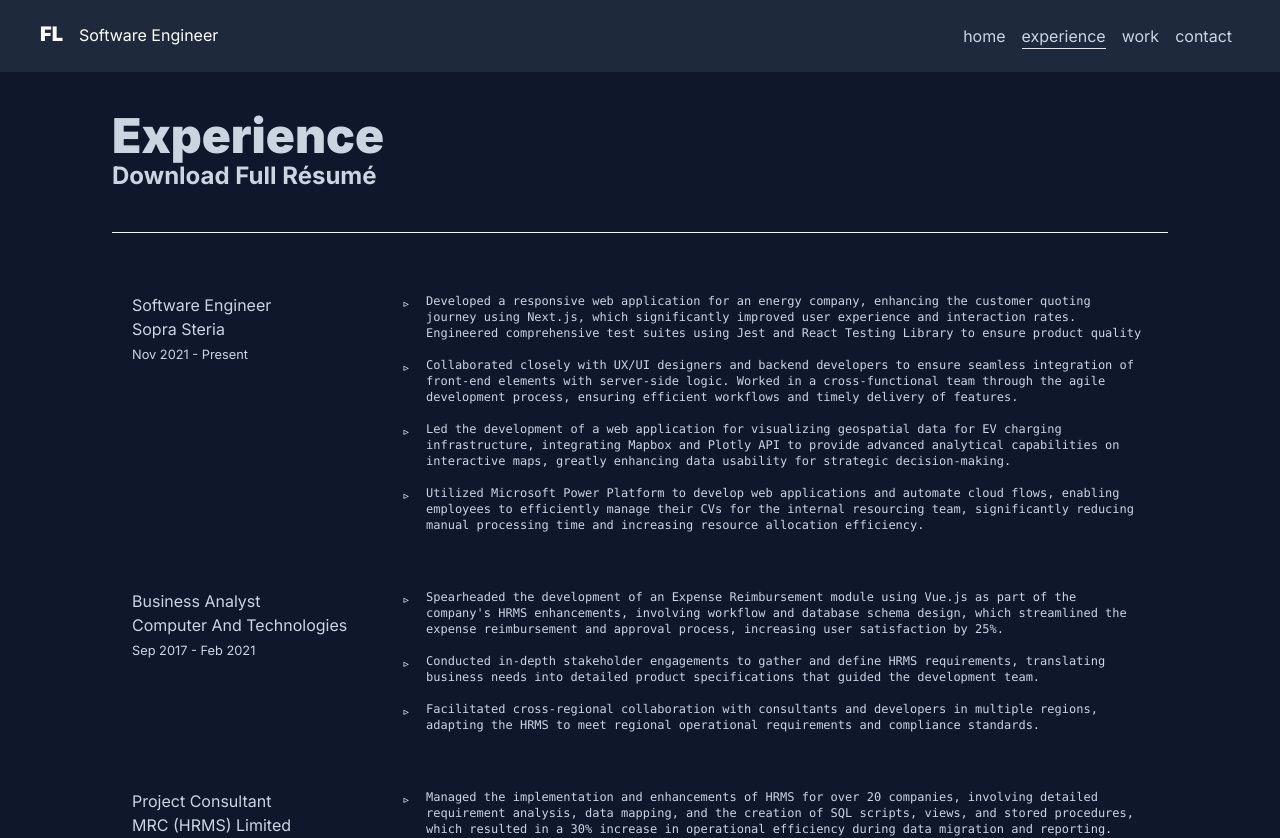
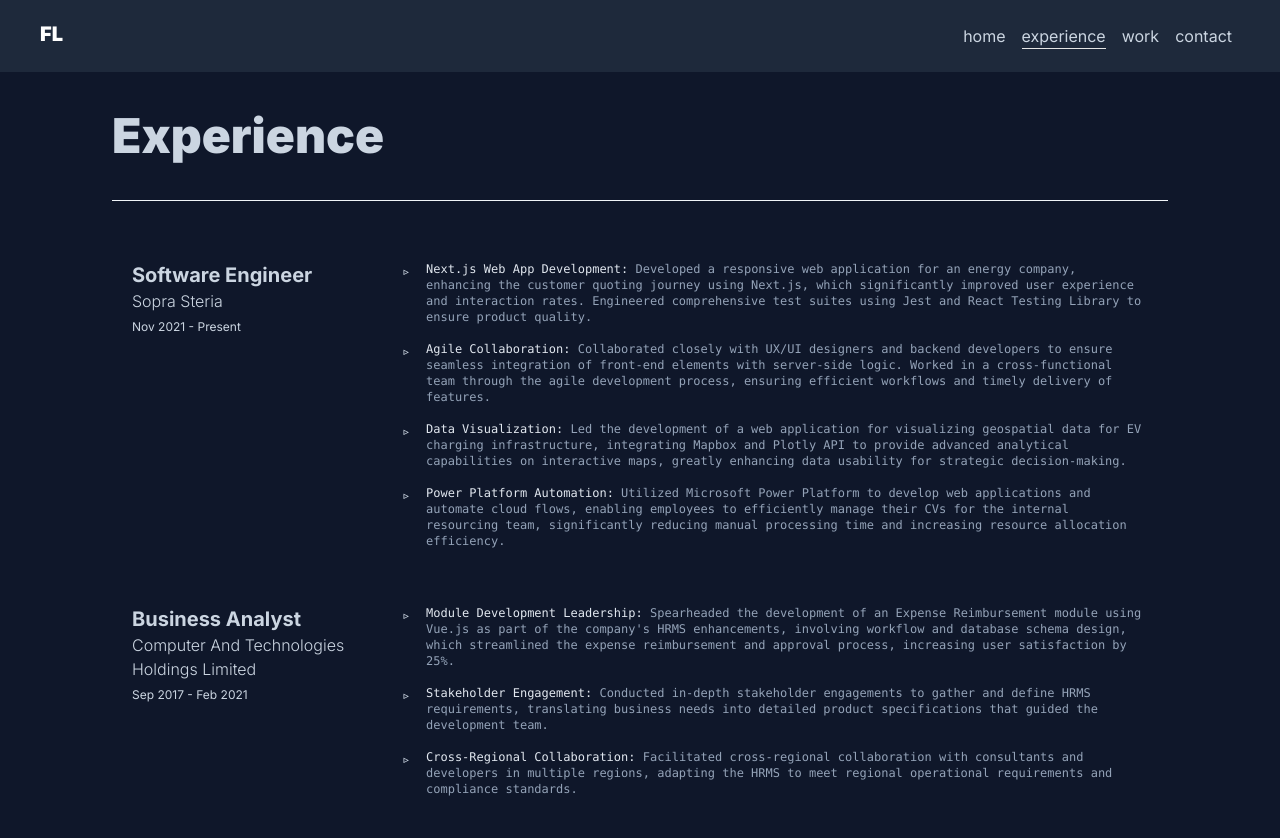
Before and after one commit to ltk55/frank-lam-portfolio, a Next.js app: page /experience in a window 1280 px wide. Shown: the top 838 px of the page. Built offline with nearby package versions, Linux system fonts and the light colour scheme.

Commit message:
feat: update content/layout

```diff
--- a/app/contact/page.tsx
+++ b/app/contact/page.tsx
@@ -2,39 +2,44 @@ export default function Contact() {
   const contactList = [
     {
       platform: "Email",
-      value: "frankltk55@gmail.com",
+      value: "mailto:frankltk55@gmail.com",
     },
-    { platform: "GitHub", value: "https://github.com/ltk55" },
+    {
+      platform: "LinkedIn",
+      value: "https://www.linkedin.com/in/franklamltk55/", // Ensuring the URL is complete
+    },
+    {
+      platform: "GitHub",
+      value: "https://github.com/ltk55", // Ensuring the URL is complete
+    },
   ];
 
   return (
     <section
       id="hero"
-      className="text-slate-800 flex items-center justify-center h-screen flex-col"
+      className="text-slate-300 flex items-center justify-center h-screen flex-col px-5"
     >
-      <h1 className="font-bold text-6xl mb-12 text-center text-slate-300">
-        Get in Touch
-      </h1>
+      <div className="pb-10 mb-10 border-b border-slate-100">
+        <h1 className="font-bold text-5xl text-center">Get in Touch</h1>
+      </div>
 
-      <div className="flex gap-20">
-        {/* Enhance styling */}
+      <div className="flex flex-col md:flex-row gap-10 justify-center items-center">
         {contactList.map((contact, index) => (
-          <div key={index} className="flex flex-col items-center space-y-2">
+          <div key={index} className="text-center">
             <h3 className="text-xl font-semibold">{contact.platform}</h3>
-            <div className="text-sm text-slate-500">
-              {contact.platform === "GitHub" ? (
-                <a
-                  href={contact.value}
-                  target="_blank"
-                  rel="noopener noreferrer"
-                  className="hover:text-blue-500 transition duration-300"
-                >
-                  {contact.value}
-                </a>
-              ) : (
-                contact.value
-              )}
-            </div>
+            <a
+              href={contact.value}
+              className="text-sm text-slate-500 hover:text-blue-500 transition duration-300"
+              aria-label={`Contact via ${contact.platform}`}
+              target={contact.platform !== "Email" ? "_blank" : undefined}
+              rel={
+                contact.platform !== "Email" ? "noopener noreferrer" : undefined
+              }
+            >
+              {contact.platform === "Email"
+                ? contact.value.substring(7) // Strip 'mailto:'
+                : contact.value}
+            </a>
           </div>
         ))}
       </div>
--- a/app/experience/page.tsx
+++ b/app/experience/page.tsx
@@ -7,20 +7,20 @@ export default function Experience() {
       jobTitle: "Software Engineer",
       duration: "Nov 2021 - Present",
       jobDescriptions: [
-        "Developed a responsive web application for an energy company, enhancing the customer quoting journey using Next.js, which significantly improved user experience and interaction rates. Engineered comprehensive test suites using Jest and React Testing Library to ensure product quality",
-        "Collaborated closely with UX/UI designers and backend developers to ensure seamless integration of front-end elements with server-side logic. Worked in a cross-functional team through the agile development process, ensuring efficient workflows and timely delivery of features.",
-        "Led the development of a web application for visualizing geospatial data for EV charging infrastructure, integrating Mapbox and Plotly API to provide advanced analytical capabilities on interactive maps, greatly enhancing data usability for strategic decision-making.",
-        "Utilized Microsoft Power Platform to develop web applications and automate cloud flows, enabling employees to efficiently manage their CVs for the internal resourcing team, significantly reducing manual processing time and increasing resource allocation efficiency.",
+        "Next.js Web App Development: Developed a responsive web application for an energy company, enhancing the customer quoting journey using Next.js, which significantly improved user experience and interaction rates. Engineered comprehensive test suites using Jest and React Testing Library to ensure product quality.",
+        "Agile Collaboration: Collaborated closely with UX/UI designers and backend developers to ensure seamless integration of front-end elements with server-side logic. Worked in a cross-functional team through the agile development process, ensuring efficient workflows and timely delivery of features.",
+        "Data Visualization: Led the development of a web application for visualizing geospatial data for EV charging infrastructure, integrating Mapbox and Plotly API to provide advanced analytical capabilities on interactive maps, greatly enhancing data usability for strategic decision-making.",
+        "Power Platform Automation: Utilized Microsoft Power Platform to develop web applications and automate cloud flows, enabling employees to efficiently manage their CVs for the internal resourcing team, significantly reducing manual processing time and increasing resource allocation efficiency.",
       ],
     },
     {
-      company: "Computer And Technologies",
+      company: "Computer And Technologies Holdings Limited",
       jobTitle: "Business Analyst",
       duration: "Sep 2017 - Feb 2021",
       jobDescriptions: [
-        "Spearheaded the development of an Expense Reimbursement module using Vue.js as part of the company's HRMS enhancements, involving workflow and database schema design, which streamlined the expense reimbursement and approval process, increasing user satisfaction by 25%.",
-        "Conducted in-depth stakeholder engagements to gather and define HRMS requirements, translating business needs into detailed product specifications that guided the development team.",
-        "Facilitated cross-regional collaboration with consultants and developers in multiple regions, adapting the HRMS to meet regional operational requirements and compliance standards.",
+        "Module Development Leadership: Spearheaded the development of an Expense Reimbursement module using Vue.js as part of the company's HRMS enhancements, involving workflow and database schema design, which streamlined the expense reimbursement and approval process, increasing user satisfaction by 25%.",
+        "Stakeholder Engagement: Conducted in-depth stakeholder engagements to gather and define HRMS requirements, translating business needs into detailed product specifications that guided the development team.",
+        "Cross-Regional Collaboration: Facilitated cross-regional collaboration with consultants and developers in multiple regions, adapting the HRMS to meet regional operational requirements and compliance standards.",
       ],
     },
     {
@@ -28,9 +28,9 @@ export default function Experience() {
       jobTitle: "Project Consultant",
       duration: "Aug 2015 - Apr 2017",
       jobDescriptions: [
-        "Managed the implementation and enhancements of HRMS for over 20 companies, involving detailed requirement analysis, data mapping, and the creation of SQL scripts, views, and stored procedures, which resulted in a 30% increase in operational efficiency during data migration and reporting.",
-        "Oversaw system integrations, including both application and data integration, which optimized processes and reduced redundancy in data handling.",
-        "Iteratively refined user stories with development teams to ensure precise implementation of features, aligning closely with evolving business requirements and stakeholder expectations.",
+        "System Implementation Expertise: Managed the implementation and enhancements of HRMS for over 20 companies, involving detailed requirement analysis, data mapping, and the creation of SQL scripts, views, and stored procedures, which resulted in a 30% increase in operational efficiency during data migration and reporting.",
+        "Integration Oversight: Oversaw system integrations, including both application and data integration, which optimized processes and reduced redundancy in data handling.",
+        "User Story Refinement: Iteratively refined user stories with development teams to ensure precise implementation of features, aligning closely with evolving business requirements and stakeholder expectations.",
       ],
     },
   ];
@@ -39,7 +39,6 @@ export default function Experience() {
     <section id="resume" className="text-slate-300 px-10 md:px-28 pt-28">
       <div className="pb-10 mb-10 border-b border-slate-100">
         <h1 className="font-black text-5xl">Experience</h1>
-        <h2 className="font-bold text-2xl">Download Full Résumé</h2>
       </div>
 
       {jobExp.map((jobDetails, i) => (
--- a/app/page.tsx
+++ b/app/page.tsx
@@ -5,7 +5,7 @@ export default function Home() {
     "React",
     "Next.js",
     "Node.js",
-    "Contentful CMS",
+    "SQL",
     "Tailwind CSS",
     "Framer Motion",
     "Jest",
@@ -17,20 +17,22 @@ export default function Home() {
       className="text-slate-300 flex justify-center h-screen mt-28"
     >
       <div className="flex flex-col items-start w-full max-w-[700px] px-6 md:px-0">
-        <small className="font-bold mb-1">Hi, my name is</small>{" "}
-        <h1 className="font-black text-5xl my-1">Frank Lam</h1>{" "}
-        <h3 className="font-bold text-xl my-1">
-          I&apos;m a Software Engineer based in London
+        <small className="font-semibold mb-1 text-slate-400">
+          Hi, my name is
+        </small>
+        <h1 className="font-black text-5xl my-1">Frank Lam</h1>
+        <h3 className="font-semibold text-xl my-1">
+          I&apos;m a Software Engineer / Web Developer based in London
         </h3>
-        <p className="my-2">
-          With five years of front-end development experience, I specialize in
+        <p className="my-2 text-slate-400">
+          With five years of web development experience, I specialize in
           creating intuitive and responsive user interfaces. I am adept at
           transforming complex project requirements into engaging, efficient
           digital solutions. Dedicated to continuous learning, I strive to stay
           at the forefront of web technology trends to enhance user experiences
           and meet strategic business goals.
         </p>
-        <small className="mt-2">Main technologies that I use:</small>
+        <small className="mt-2">Technologies I specialise In:</small>
         <ul className="grid grid-cols-2 gap-y-1 md:grid-cols-2 md:gap-y-0 sm:gap-x-2 py-0 mt-3 list-none">
           {skills &&
             skills.map((skill, i) => (
--- a/components/Job/Job.tsx
+++ b/components/Job/Job.tsx
@@ -11,11 +11,11 @@ export default function Job({ JobDetails }: { JobDetails: JobDetails }) {
   const { company, jobTitle, duration, jobDescriptions } = JobDetails;
 
   return (
-    <div className="flex flex-col md:flex-row py-5 gap-5 md:px-5">
+    <div className="flex flex-col lg:flex-row py-5 gap-5 lg:px-5">
       <div className="min-w-[250px]">
-        <div>{jobTitle}</div>
-        <h3>{company}</h3>
-        <small>{duration}</small>
+        <div className="text-xl font-bold">{jobTitle}</div>
+        <h3 className="font-light">{company}</h3>
+        <small className="text-xs">{duration}</small>
       </div>
 
       <ul>
--- a/components/Job/JobDesc.tsx
+++ b/components/Job/JobDesc.tsx
@@ -1,8 +1,11 @@
 export default function JobDesc({ content }: { content: string }) {
+  const [title, description] = content.split(/:(.+)/);
+
   return (
     <li className="relative mb-4 pl-6 font-mono text-xs">
       <span className="absolute left-0 text-green text-sm">▹</span>
-      {content}
+      <span className="text-slate-200">{title}:</span>
+      <span className="text-slate-400">{description}</span>
     </li>
   );
 }
--- a/components/Work/ProjectDetails.tsx
+++ b/components/Work/ProjectDetails.tsx
@@ -1,9 +1,9 @@
 import Image from "next/image";
 import TechnologyList from "./TechnologyList";
-import IconGitHub from "../Icons/IconGithub";
+import IconGitHub from "../Icons/IconGitHub";
 import IconExternal from "../Icons/IconExternal";
 
-interface ProjectDetails {
+interface ProjectDetail {
   name: string;
   technologyList: string[];
   description: string;
@@ -12,36 +12,29 @@ interface ProjectDetails {
   imagePath: string;
 }
 
-export default function ProjectDetails({
-  projectList,
-}: {
-  projectList: ProjectDetails[];
-}) {
+interface Props {
+  projectList: ProjectDetail[];
+}
+
+const ProjectDetails: React.FC<Props> = ({ projectList }) => {
   return (
     <div className="py-5 gap-5 md:px-5 2xl:w-9/12">
       {projectList.map((project, i) => (
-        <div className="flex gap-16 py-5" key={i}>
-          <Image
-            className="hidden md:block"
-            src={project.imagePath}
-            alt={project.name}
-            width={600}
-            height={300}
-          />
-          <div>
-            <div className="text-xl mb-3 font-black">{project.name}</div>
+        <div className="flex flex-col lg:flex-row gap-5 py-5" key={i}>
+          <div className="mx-auto lg:w-600 lg:h-300 w-200 h-200">
             <Image
-              className="block md:hidden"
               src={project.imagePath}
               alt={project.name}
-              width={200}
-              height={200}
+              width={600}
+              height={300}
+              layout="responsive"
             />
+          </div>
+          <div className="flex flex-col items-center lg:items-start text-center gap-3 lg:text-start">
+            <div className="text-xl mb-3 font-black">{project.name}</div>
             <div className="text-sm">{project.description}</div>
-
             <TechnologyList technologyList={project.technologyList} />
-
-            <div className="flex gap-5 mt-5">
+            <div className="flex justify-center gap-5 mt-5 lg:mt-0">
               <IconGitHub href={project.githubURL} />
               <IconExternal href={project.liveURL} />
             </div>
@@ -50,4 +43,6 @@ export default function ProjectDetails({
       ))}
     </div>
   );
-}
+};
+
+export default ProjectDetails;
--- a/components/Work/TechnologyList.tsx
+++ b/components/Work/TechnologyList.tsx
@@ -6,7 +6,7 @@ export default function TechnologyList({
   return (
     <ul className="grid grid-cols-2 gap-y-1 md:grid-cols-2 md:gap-y-0 sm:gap-x-2 py-0 mt-5 list-none max-w-[400px]">
       {technologyList.map((tech, i) => (
-        <li key={i} className="relative mb-4 pl-6 font-mono text-xs">
+        <li key={i} className="relative mb-4 pl-6 font-mono text-xs text-left">
           <span className="absolute left-0 text-green text-sm">▹</span>
           {tech}
         </li>
--- a/components/navbar/Navbar.tsx
+++ b/components/navbar/Navbar.tsx
@@ -1,6 +1,6 @@
 "use client";
 
-import { useRef } from "react";
+import { useEffect, useRef } from "react";
 import NavItem from "./NavItem";
 import Link from "next/link";
 
@@ -44,12 +44,24 @@ export default function Navbar() {
   const [isOpen, toggleOpen] = useCycle(false, true);
   const containerRef = useRef(null);
 
+  useEffect(() => {
+    if (isOpen) {
+      document.body.style.overflow = "hidden";
+    } else {
+      document.body.style.overflow = "auto";
+    }
+
+    // Cleanup function to reset overflow when component unmounts
+    return () => {
+      document.body.style.overflow = "auto";
+    };
+  }, [isOpen]);
+
   return (
     <>
       <nav className="bg-slate-800 top-0 left-0 absolute flex w-full justify-between py-5 px-10 z-50">
         <Link href="/" className="text-white z-50">
           <span className="font-black text-xl mr-4">FL</span>
-          <span className="hidden md:inline-block">Software Engineer</span>
         </Link>
 
         <ul className="text-slate-50 hidden md:flex">
```
